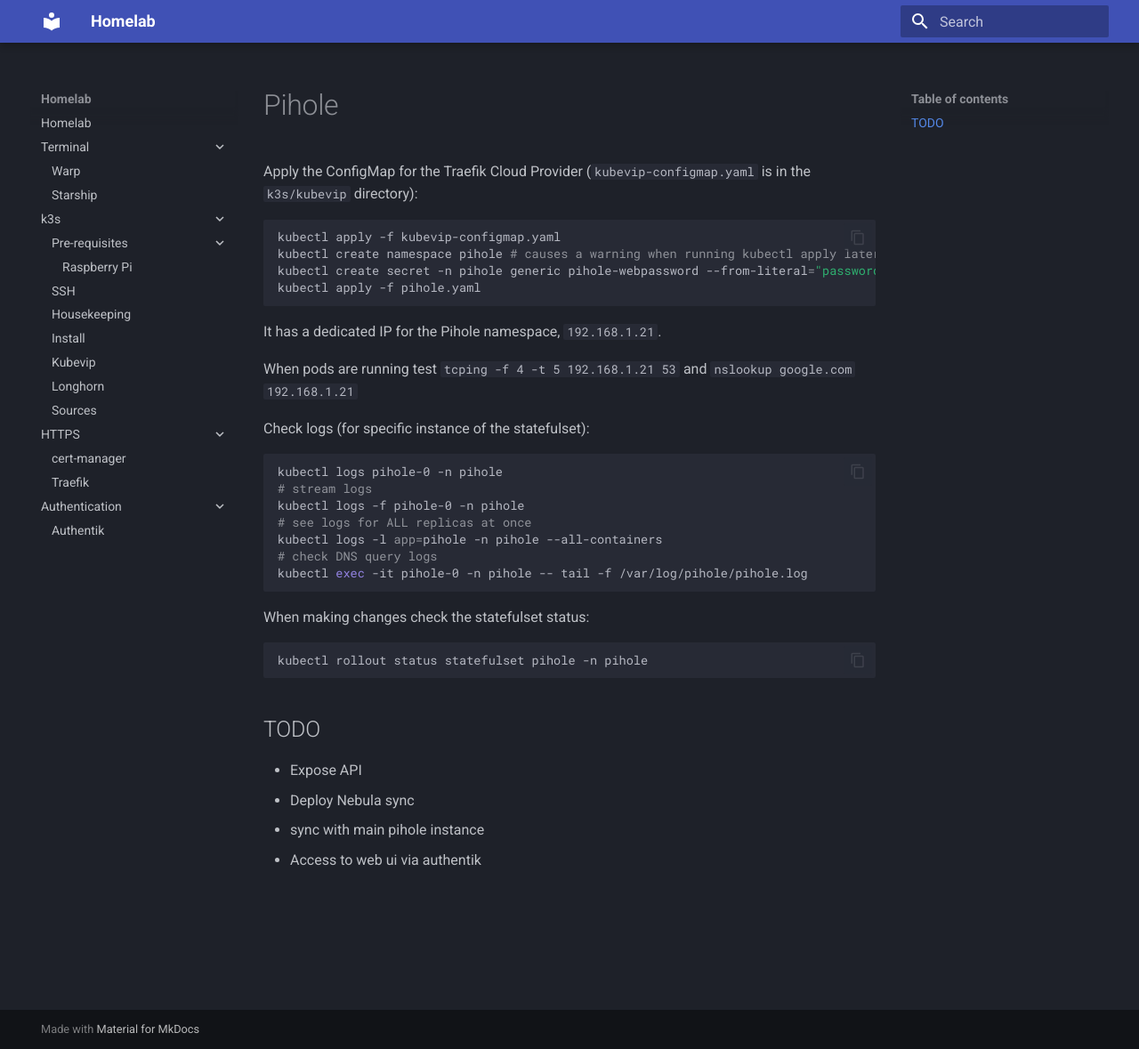
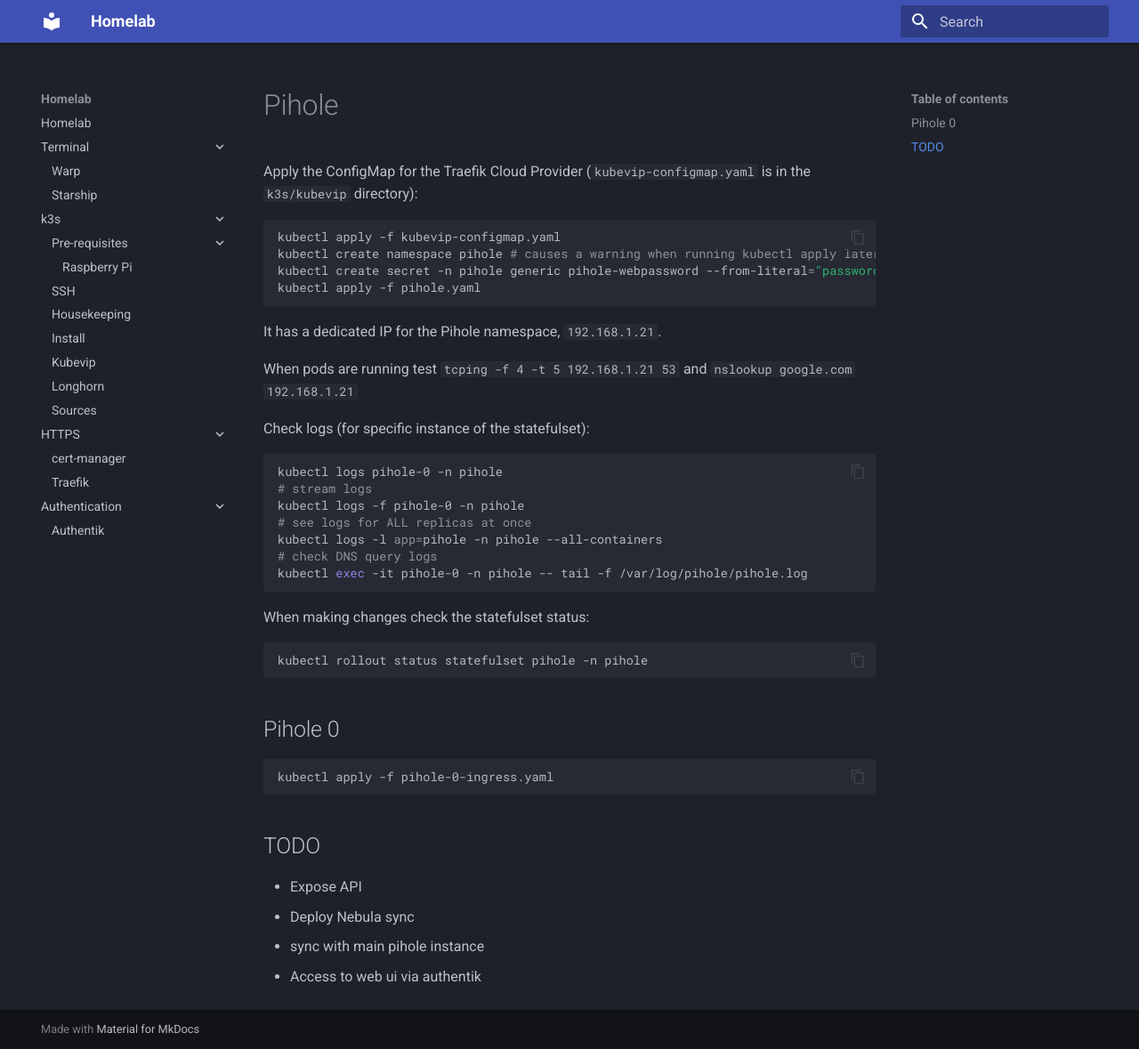
Before and after one commit to spaelling/homelab-pages, an MkDocs documentation site: the page built from docs/dns/pihole/pihole.md, in a window 1280 px wide and 1179 px high. Shown: the whole window at 89% size. Built offline with MkDocs 1.6.1 and Material for MkDocs 9.7.7, drawn with Linux system fonts in a browser that asks for light colours.

Commit message:
docs: add instructions for applying Pihole 0 ingress configuration

````diff
--- a/docs/dns/pihole/pihole.md
+++ b/docs/dns/pihole/pihole.md
@@ -31,6 +31,12 @@
 kubectl rollout status statefulset pihole -n pihole
 ```
 
+## Pihole 0
+
+```bash
+kubectl apply -f pihole-0-ingress.yaml
+```
+
 ## TODO
 
 - Expose API
````
